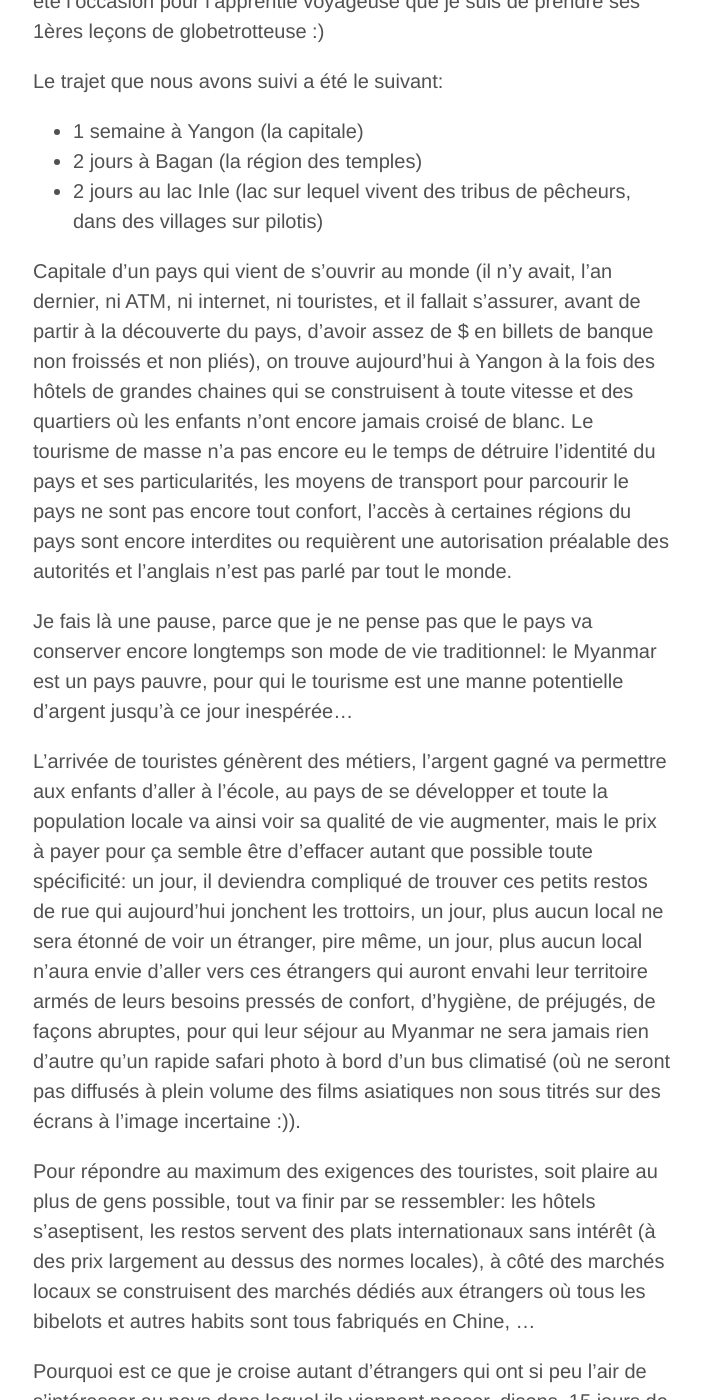
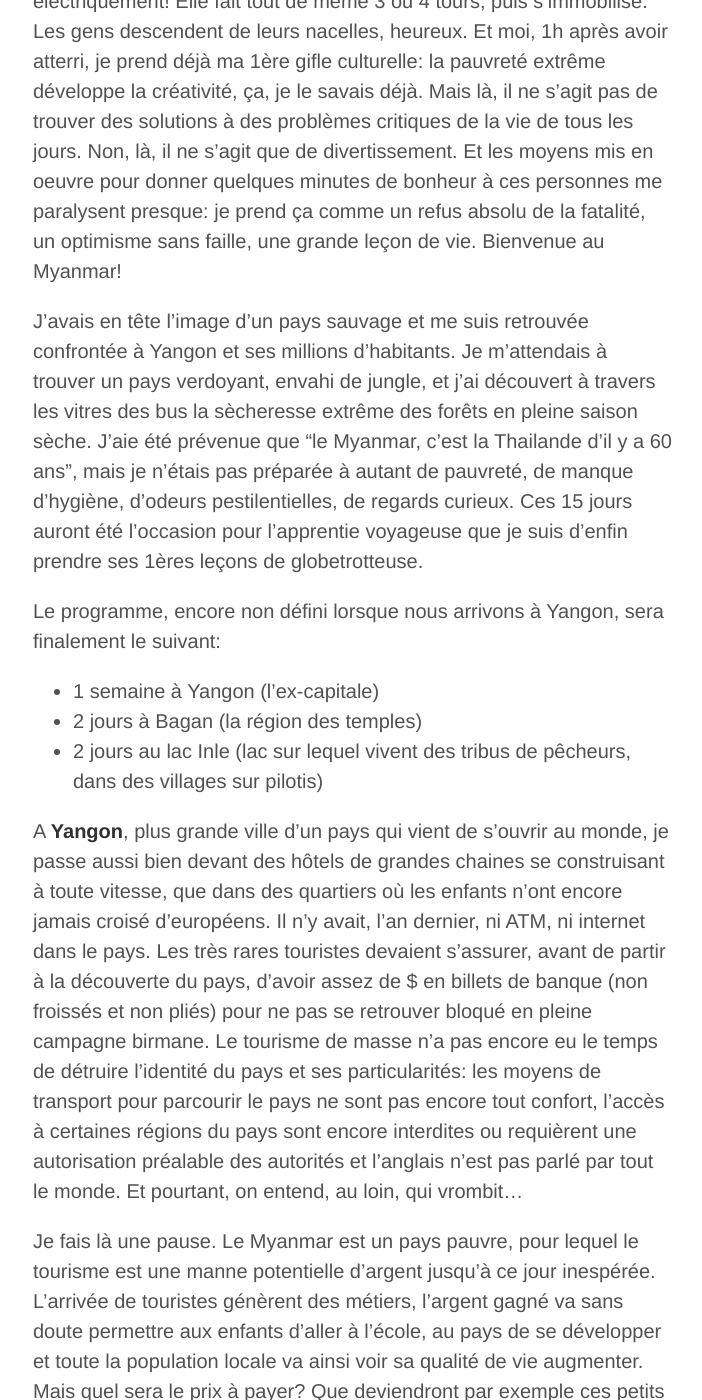
Before and after one commit to crossingborders/crossingborders.github.io, a Jekyll site: the page built from _posts/2014-03-30-Myanmar.md, in a window 1280 px wide and 1400 px high, scrolled down 412 px. Shown: the whole window, without its empty margins (287-989 px from the left). Built offline with Jekyll 4.4.1, drawn with Linux system fonts in a browser that asks for light colours; Markdown is read by kramdown in place of the engine named in the settings; some of the changed text lies outside the part shown.

Commit message:
Update 2014-03-30-Myanmar.md

```diff
--- a/_posts/2014-03-30-Myanmar.md
+++ b/_posts/2014-03-30-Myanmar.md
@@ -10,71 +12,79 @@ places:
   - name: Bagan
   - name: Inle Lake
 
-photoset: 72157648248658149
 ---
 
-OK, là oui, j'ai eu un choc culturel!
+Arrivée comme un cheveux sur la soupe au Myanmar sans avoir pris la moindre information pratique au préalable, le moins que je puisse dire c'est que j'ai été surprise.
 
-Arrivée comme un cheveux sur la soupe dans ce pays en pleine saison sèche, sans aucune connaissance sur l'endroit où nous sommes et avec pour seule idée en tête que le Myanmar est très verdoyant et envahi de jungle, le moins que je puisse dire c'est que je suis surprise :): que ce soit Yangon est ses millions d'habitants ou la sècheresse des forêts que nous traversons en bus, ça n'est pas DU TOUT, mais alors DU TOUT, ce à quoi je m'attendais! Et bien que j'aie été prévenue que "le Myanmar c'est la Thailande d'il y a 60 ans", je n'étais pas non plus préparée à autant de pauvreté, de manque d'hygiène. Ces 15 jours ont été l'occasion pour l'apprentie voyageuse que je suis de prendre ses 1ères leçons de globetrotteuse :)
+Le soir de notre arrivée, nous tombons sur une fête foraine. La grande roue, illuminée par des ampoules et des néons, trône au milieu d'un petit terrain vague, les gens nous regardent tous arriver d'un air à la fois surpris et heureux. 2 par 2, les gens montent dans les nacelles. Une fois tous les sièges occupés, quelques locaux, plus habiles et rapides que des singes, grimpent au sommet de la roue et la mette en branle en faisant contrepoids avec leurs corps. Elle n'est pas alimentée électriquement! Elle fait tout de même 3 ou 4 tours, puis s'immobilise. Les gens descendent de leurs nacelles, heureux. Et moi, 1h après avoir atterri, je prend déjà ma 1ère gifle culturelle: la pauvreté extrême développe la créativité, ça, je le savais déjà. Mais là, il ne s'agit pas de trouver des solutions à des problèmes critiques de la vie de tous les jours. Non, là, il ne s'agit que de divertissement. Et les moyens mis en oeuvre pour donner quelques minutes de bonheur à ces personnes me paralysent presque: je prend ça comme un refus absolu de la fatalité, un optimisme sans faille, une grande leçon de vie. Bienvenue au Myanmar!
 
-Le trajet que nous avons suivi a été le suivant:
-* 1 semaine à Yangon (la capitale)
+J'avais en tête l'image d'un pays sauvage et me suis retrouvée confrontée à Yangon et ses millions d'habitants.
+Je m'attendais à trouver un pays verdoyant, envahi de jungle, et j'ai découvert à travers les vitres des bus la sècheresse extrême des forêts en pleine saison sèche.
+J'aie été prévenue que "le Myanmar, c'est la Thailande d'il y a 60 ans", mais je n'étais pas préparée à autant de pauvreté, de manque d'hygiène, d'odeurs pestilentielles, de regards curieux.
+Ces 15 jours auront été l'occasion pour l'apprentie voyageuse que je suis d'enfin prendre ses 1ères leçons de globetrotteuse.
+
+Le programme, encore non défini lorsque nous arrivons à Yangon, sera finalement le suivant:
+* 1 semaine à Yangon (l'ex-capitale)
 * 2 jours à Bagan (la région des temples)
 * 2 jours au lac Inle (lac sur lequel vivent des tribus de pêcheurs, dans des villages sur pilotis)
 
-Capitale d'un pays qui vient de s'ouvrir au monde (il n'y avait, l'an dernier, ni ATM, ni internet, ni touristes, et il fallait s'assurer, avant de partir à la découverte du pays, d'avoir assez de $ en billets de banque non froissés et non pliés), on trouve aujourd'hui à Yangon à la fois des hôtels de grandes chaines qui se construisent à toute vitesse et des quartiers où les enfants n'ont encore jamais croisé de blanc. Le tourisme de masse n'a pas encore eu le temps de détruire l'identité du pays et ses particularités, les moyens de transport pour parcourir le pays ne sont pas encore tout confort, l'accès à certaines régions du pays sont encore interdites ou requièrent une autorisation préalable des autorités et l'anglais n'est pas parlé par tout le monde.
 
-Je fais là une pause, parce que je ne pense pas que le pays va conserver encore longtemps son mode de vie traditionnel: le Myanmar est un pays pauvre, pour qui le tourisme est une manne potentielle d'argent jusqu'à ce jour inespérée...
+A **Yangon**, plus grande ville d'un pays qui vient de s'ouvrir au monde, je passe aussi bien devant des hôtels de grandes chaines se construisant à toute vitesse, que dans des quartiers où les enfants n'ont encore jamais croisé d'européens.
+Il n'y avait, l'an dernier, ni ATM, ni internet dans le pays. Les très rares touristes devaient s'assurer, avant de partir à la découverte du pays, d'avoir assez de $ en billets de banque (non froissés et non pliés) pour ne pas se retrouver bloqué en pleine campagne birmane.
+Le tourisme de masse n'a pas encore eu le temps de détruire l'identité du pays et ses particularités: les moyens de transport pour parcourir le pays ne sont pas encore tout confort, l'accès à certaines régions du pays sont encore interdites ou requièrent une autorisation préalable des autorités et l'anglais n'est pas parlé par tout le monde.
+Et pourtant, on entend, au loin, qui vrombit...
 
-L'arrivée de touristes génèrent des métiers, l'argent gagné va permettre aux enfants d'aller à l'école, au pays de se développer et toute la population locale va ainsi voir sa qualité de vie augmenter, mais le prix à payer pour ça semble être d'effacer autant que possible toute spécificité: un jour, il deviendra compliqué de trouver ces petits restos de rue qui aujourd'hui jonchent les trottoirs, un jour, plus aucun local ne sera étonné de voir un étranger, pire même, un jour, plus aucun local n'aura envie d'aller vers ces étrangers qui auront envahi leur territoire armés de leurs besoins pressés de confort, d'hygiène, de préjugés, de façons abruptes, pour qui leur séjour au Myanmar ne sera jamais rien d'autre qu'un rapide safari photo à bord d'un bus climatisé (où ne seront pas diffusés à plein volume des films asiatiques non sous titrés sur des écrans à l'image incertaine :)).
 
-Pour répondre au maximum des exigences des touristes, soit plaire au plus de gens possible, tout va finir par se ressembler: les hôtels s'aseptisent, les restos servent des plats internationaux sans intérêt (à des prix largement au dessus des normes locales), à côté des marchés locaux se construisent des marchés dédiés aux étrangers où tous les bibelots et autres habits sont tous fabriqués en Chine, ...
-
-Pourquoi est ce que je croise autant d'étrangers qui ont si peu l'air de s'intéresser au pays dans lequel ils viennent passer, disons, 15 jours de vacances?
-
-Pourquoi est ce que je croise autant de gens, énorme appareil photo autour du cou, qui n'ont aucune envie de gouter à la gastronomie locale, d'aller faire leurs courses ailleurs qu'au 7/Eleven, qui ne déambule pas dans les rues le nez au vent mais ont un parcours précis permettant de voir un maximum des "choses à ne pas manquer" en un minimum de temps?
-
-A quoi sert de faire tout ce chemin si ça n'est pas pour essayer de découvrir aussi la population locale, de vivre "comme elle" (ou presque :)), même si pour ce faire il faut faire l'impasse sur un peu de confort ou voir "moins" de choses?
-
-Alors je m'interroge: n'y aurait t'il pas une façon de faire qui permettrait à un pays à la fois de se développer et de garder intactes son identité et ses traditions?
-Si vous avez un avis sur le sujet et souhaitez le partager, vous êtes les bienvenus pour laisser vos commentaires :)
+Je fais là une pause.
+Le Myanmar est un pays pauvre, pour lequel le tourisme est une manne potentielle d'argent jusqu'à ce jour inespérée. L'arrivée de touristes génèrent des métiers, l'argent gagné va sans doute permettre aux enfants d'aller à l'école, au pays de se développer et toute la population locale va ainsi voir sa qualité de vie augmenter.
+Mais quel sera le prix à payer? Que deviendront par exemple ces petits restos de rue qui aujourd'hui jonchent les trottoirs? Qu'adviendra t'il de la tenue traditionnelle des hommes et des femmes? Est ce que les locaux pourront continuer à chiquer le Bétel librement (ce mélange d'épices, de chaux et de noix d'arec roulé dans une feuille de bétel, utilisé comme digestif et stimulant, qui colore leurs dents en rouge et leur donne un regard vitreux)? Les bus locaux (dans lesquels sont diffusés à plein volume des films asiatiques non sous-titrés, sur des écrans à l'image incertaine) survivront ils?
+Pour répondre aux exigences des touristes et plaire au plus grand nombre, je crains que tout finisse par se ressembler: les hôtels se banaliseront, les restos serviront des plats internationaux sans intérêt (à des prix largement au dessus des normes locales). A côté des marchés locaux se construisent déjà des marchés dédiés aux étrangers, où bibelots et autres habits sont tous fabriqués en Chine...
+Aujourd'hui, les enfants (et beaucoup d'adultes) portent sur nous des regards intrigués devant la pâle couleur de notre peau, notre accoutrement si étrange, notre façon de parler et notre gestuelle pour eux si comique.
+Un jour, ils auront peut être le sentiment que ces étrangers ont envahi leur pays armés de leurs besoins pressés de confort, d'hygiène, de préjugés, de façons abruptes. Et que personne ne s'intéresse au fond à leur culture, leurs différences.
+Je comprend, en tant qu'Européenne, l'intérêt du confort, le côté rassurant qu'il peut y avoir à retrouver des enseignes connues lorsque l'on est en territoire inconnu, mais tout de même...
+Je vois tant de touristes qui n'ont pas l'air de s'intéresser au pays dans lequel ils viennent passer, disons, 15 jours de vacances. Appareil photo démesuré autour du cou, ils photographient tout ce qu'ils voient, locaux compris, sans penser une seconde à demander leur accord. Comme s'ils étaient au zoo.
+Je croise tant de personnes qui n'ont aucune envie de gouter à la gastronomie locale, refusent d'aller faire leurs courses ailleurs qu'au 7/Eleven, toisent les vendeurs de rue qui les interpellent et ont un parcours précis permettant de voir un maximum des "choses à ne pas manquer" en un minimum de temps. Pour ceux là, un séjour au Myanmar se résumera finalement à un safari photo à bord d'un bus climatisé.
+A quoi sert de faire tout ce chemin si ça n'est pas pour essayer de découvrir aussi la population locale, de vivre "comme elle" (ou presque!), même si pour ce faire il faut faire l'impasse sur un peu de confort ou voir "moins" de choses?
+Alors je m'interroge: n'y aurait t'il pas une façon de faire qui permettrait à un pays à la fois de se développer et de garder intactes son identité et ses traditions? Si vous avez un avis sur le sujet et souhaitez le partager, vous êtes les bienvenus pour laisser vos commentaires!!
 Bien, la pause est finie, je reprends mon récit!
 
-Nous avons donc passé 1 (longue) semaine à **YANGON**. Pour être tout à fait honnête, cette ville ne mérite pas autant d'attention que nous ne lui en avons porté, mais - raisons financières obligent ;) - c'est tout de même le temps que nous avons dû y rester.
 
-Cela nous a permis de prendre notre temps pour errer dans les rues du grand marché à ciel ouvert de la ville (un quartier entier avec ses rues à thème si pratiques lorsque vous cherchez quelque chose de précis, endroit magique malgré la saleté, le bruit et le monde!), de vivre l'arrivée d'un train en gare (et d'être témoin de toute la vie que ces endroits de passage génèrent), de visiter le temple shwe dagon (un immense site bouddhiste), de jouer au frisbee avec des locaux (si agiles et doués que s'en est presque énervant!) et de gouter aux plats locaux les moins "étranges" (ils mangent beaucoup d'abats en tout genre sous forme de brochettes, de plats et desserts frits. J'ai aussi souvent vu sur les étals de gros monceaux d'une pâte grisâtre indéfinissable ressemblant à de l'enduit).
+Nous avons donc passé 1 (longue) semaine à **Yangon**.
+Pour être tout à fait honnête, cette ville ne mérite pas autant d'attention que nous ne lui en avons porté, mais - réservations hôtelières obligent - nous nous sommes accrochés.
+Cela nous a permis de prendre notre temps pour errer dans les rues du grand marché à ciel ouvert de la ville: imaginez un quartier entier avec ses rues à thème si pratiques, un endroit magique malgré la saleté, le bruit et le monde.
+Nous avons vécu l'arrivée d'un train en gare et été témoins de la vie fourmillante que ces endroits de passage génèrent.
+Nous avons payé le prix fort pour visiter le temple Shwe dagon, un immense site bouddhiste.
+Nous avons joué au frisbee avec des locaux, si agiles et doués que s'en est presque énervant.
+Nous avons gouté aux plats locaux les moins "étranges". Ils mangent beaucoup d'abats en tout genre sous forme de brochettes, de plats à base de riz et d'oeuf frits, de desserts frits. Et tout un tas de plats indéfinissables, qui, pour l'heure du moins, resteront pour moi un mystère.
 
 
-Le trajet en bus de nuit qui mène de Yangon à Bagan s'est bien passé: pas trop mal installée, mais la route est telle que j'ai quand même du mal à dormir. Que de virages et de ravins vertigineux!
+Nous montons finalement dans le bus de nuit qui doit nous mener de Yangon à Bagan. Le voyage se passe bien: je ne suis pas trop mal installée, mais la route est tellement sinueuse, le long de ravins vertigineux, que j'ai malgré tout du mal à dormir.
 
 
-L'arrivée à **BAGAN** est mythique.
+L'arrivée de nuit à **Bagan** est mythique. Le taxi qui nous amène à l'hôtel se révèle être... Une carriole inconfortable, tirée par un cheval, dans laquelle nous nous entassons, tous les 3, le "chauffeur", son fils et nos sacs. La pauvre bête m'a donné l'impression de peiner pendant les 30 minutes qu'aura duré le trajet, à glisser sur le goudron. Heureusement pour elle, il faisait nuit et froid. L'homme nous apprend qu'il fait le taxi à l'aube, lorsque arrivent les touristes, puis qu'il part aux champs. Son fils n'a pas plus de 5 ans et me donne l'impression d'être déjà "en formation".
 
-Le taxi qui nous amène à l'hôtel se révèle être... Une carriole inconfortable tirée par un pauvre cheval dans laquelle nous nous entassons, tous les 3, le "chauffeur", son fils et tous nos sacs. J'ai eu pitié de cette pauvre bête tout le chemin, heureusement qu'il faisait nuit et froid!
+Bagan est un vaste site archéologique bouddhique de près de 50 km2, situé dans la région de Mandalay (au centre du Myanmar), réputé pour ses temples birmans magnifiques, les stupas. Pour la petite histoire, il y a très longtemps (du IXe au XIIIe siècle), ce lieu a été la capitale du royaume de Pagan, le premier empire birman. Occupé par plusieurs villages souvent construits à proximité de groupes de stupas, le site se trouve dans une zone sismique et a subi de nombreux tremblements de terre ayant provoqué beaucoup de dégâts. Mais malgré tout, presque 3000 temples de brique se dressent (plus ou moins fièrement) dans cette région quasi désertique.
+Les plus grandes stupas, rénovées ou reconstruites, sont envahies de monde: bus de visiteurs, vendeurs ambulants, guides autoproclamés parlant parfaitement anglais (la plupart n'ont pas 15 ans). Nous louons des vélos (malgré la chaleur et la difficulté de pédaler dans le sable!) et partons tant bien que mal visiter d'autres endroits tout aussi magiques et quasi déserts. La beauté de ces immenses temples rouge ou recouverts de peinture blanche et or, au milieu du désert, est à couper le souffle.
 
-Bagan est un vaste site archéologique bouddhique de près de 50 km2, situé dans la région de Mandalay (au centre du Myanmar), réputé pour ses temples birmans magnifiques, les stupas.
+La ville est aussi réputée pour ses ateliers de laque: nous en visitons un et apprenons avec surprise la difficulté, la patience et la précision que nécessite cet art. Il faut en effet jusqu'à 9 mois de travail pour créer certaines pièces. La gravure des dessins exigent un travail long et minutieux, chaque trait de pinceau est appliqué avec méthode, chaque couche de laque appliquée séche plusieurs mois, chaque pièce est travaillée par plusieurs personnes.
 
-Pour la petite histoire, il y a très longtemps (du IXe au XIIIe siècle), ce lieu a été la capitale du royaume de Pagan, le premier empire birman. Occupé par plusieurs villages souvent construits à proximité de groupes de stupas, le site se trouve dans une zone sismique et a subi de nombreux tremblements de terre ayant provoqué beaucoup de dégâts. Mais malgré tout, presque 3000 temples de brique se dressent (plus ou moins fièrement) dans cette région quasi désertique.
+Le must à Bagan consiste à monter à bord d'une mongolfière pour aller assister au lever du soleil sur le site: une vision magnifique, à en croire les photos que j'ai pu voir. Malheureusement, les tarifs étant prohibitifs (400 USD par personne), je n'aurai pas le privilège d'assister à ce spectacle du ciel. Je profiterai à la place, du haut d'une stupa, d'un coucher de soleil aux couleurs magnifiques sur la plaine environnante.
 
-Les plus grandes stupas, rénovées ou reconstruites, sont envahies de monde: bus de visiteurs, vendeurs ambulants, guides autoproclamés parlant parfaitement anglais (la plupart n'ont pas 15 ans). Louer un vélo malgré la chaleur permet de visiter d'autres endroits tout aussi magiques et quasi déserts.
-Le must consiste à monter à bord d'une mongolfière pour aller assister au lever du soleil sur le site: une vision magnifique, à en croire toutes les photos que j'ai pu voir. Malheureusement, les tarifs étant prohibitifs (400 USD par personne), je n'aurai pas le privilège d'assister à ce spectacle du ciel, mais profiterai malgré tout d'un superbe coucher de soleil du haut d'une stupa.
 
-Je retiendrai de mon passage à Bagan la beauté de ces immenses temples rouge ou recouverts de peinture blanche et or au milieu du désert, les couleurs magnifique d'un coucher de soleil depuis le haut d'une stupa, ses ateliers de laque et la patience nécessaire à la création d'une pièce (jusqu'à 9 mois!)... Et la difficulté de faire du vélo dans le sable :)
+A peine le temps d'arriver que nous devons déjà repartir: quelques heures cahotiques de bus sont nécessaires pour parcourir la route de Bagan à Nyaungshwe, porte d'entrée du parc national dans lequel se trouve l'**Inle Lake**. C'est lors de ce voyage que je comprend l'importance de choisir sa destination en fonction de la saison: les paysages, verdoyants après la saison des pluies, sont très secs en cette période (et les départs de feux spontanés apparemment très courants). Je vais devoir attendre une prochaine visite pour avoir droit à la jungle birmane!
 
-Quelques heures cahotiques de bus sont nécessaires pour parcourir la route de Bagan à Nyaungshwe, porte d'entrée du parc national dans lequel se trouve l'**INLE LAKE**.
+Comme à Bagan, il y a, là aussi, beaucoup de touristes. En majorité Français d'ailleurs: en discutant avec un local, j'apprend que nous sommes même les plus nombreux à venir nous régaler des paysages de la région par rapport aux autres nationalités.
+La visite du lac est une balade très agréable: le bateau, long, fin et au raz de l'eau (nous sommes assis les uns derrière les autres) me donne l'impression agréable de flotter à la surface.
+Nous découvrons avec stupeur que les iles flottantes sont envahies de stands de souvenirs, et que le capitaine a un parcours (et un timing) très précis en tête.
+Après avoir refusé de nous arrêter aux endroits les plus encombrés, nous visitons tout de même un atelier de tissage de la soie et du lotus (si, si, ils tissent le lotus) et rencontrons quelques femmes girafes, au regard fier et insoumis (d'ailleurs, non, elles ne meurent pas si elles retirent leur collier, comme je le croyais).
+Nous passons le reste de l'après midi à arpenter les "allées" de ce village sur l'eau (dans lequel se trouve même une école). Les maisons sur pilotis tiennent debout comme par enchantement. Nous passons devant des champs flottants de fleurs, de tomates et autres légumes.
+Sur le chemin du retour, nous avons croisé ces pécheurs si typiques du coin: debout sur leurs barques, ils rament avec une jambe tout en pêchant d'une façon bien particulière. Leurs outils sont composés d'une grande cage conique sans fond, percée d'un trou au sommet, et d'un harpon. La cage, lancée dans l'eau, piège les poissons qu'ils harponnent alors via le trou, qui dépasse de la surface. Si cette description de leur technique de pêche vous semble aussi confuse qu'à moi, je vous invite à aller voir la galerie photo!
 
-C'est pendant ce voyage que je comprend l'importance de bien choisir sa saison avant d'aller quelque part: les paysages, verdoyants après la saison des pluies, sont très secs en cette période (et les départs de feux spontanés apparemment très courants). Je vais devoir attendre une prochaine visite pour avoir droit à la jungle birmane!
 
-Là aussi, beaucoup de touristes, en majorité Français d'ailleurs: il semblerait que nous soyons même les plus nombreux à venir nous régaler des paysages de la région par rapport aux autres nationalités.
+Ce voyage au Myanmar n'aura duré que peu de temps, mais laissera son empreinte.
+Je repartirai de là aussi avec un goût d'inachevé: je n'ai pas réussi à m'intégrer à la culture locale pour en saisir les subtilités. Pourtant, contrairement à Koh Tao, les occasions n'ont pas manquées. Est ce un problème de langue, de manque de temps, de curiosité? Ou n'étais je peut être simplement pas prête à me confronter à autant de différences?
+Ce sera la 2ème leçon que je retiendrai depuis mon départ: **qui veut réellement voyager doit être prêt à sortir de sa zone de confort.**
 
-La visite du lac est une balade très agréable: le bateau, long, fin et au raz de l'eau (nous sommes assis les uns derrière les autres) me donne l'impression agréable de flotter à la surface.
 
-Les ilots flottants sont envahis de stands de souvenirs - nous avons tout de même visité un atelier de tissage de la soie et du lotus (si, si, ils tissent le lotus) et rencontré quelques femmes girafes (d'ailleurs, non, elles ne meurent pas si elles retirent leur collier, comme je le croyais!) - , nous avons arpenté les "allées" de ce village sur l'eau (dans lequel il y a même une école!), vu des champs flottants de fleurs, de tomates et autres légumes, et croisé ces pécheurs si typiques du coin qui rament avec leur jambe pour garder leurs mains libres et les reposer. Une bien belle journée...
-
-Ce voyage au Myanmar n'aura duré que 2 semaines, mais laissera son empreinte.
-
-Le regard curieux et parfois insistant de locaux qui n'ont jamais vu un blanc, l'hygiène quasi inexistante, les odeurs de la rue, les dents rouge et le regard vitreux de ceux qui chiquent le Bétel (un mélange de différentes épices, de chaux et de noix d'arec, le tout roulé dans une feuille de bétel, qui aide à la digestion et serait un stimulant), la vie fourmillante autour des gares, les champs de stupas à perte de vue, les maisons sur pilotis qui tiennent debout comme par enchantement, ...
-
-Et le vrombissement du tourisme de masse, au loin, qui se fait entendre.
-
-J'ai l'impression d'avoir passé ma 1ère étoile de voyageuse :)
+Après ces 15 jours tellement riches et intenses, il est temps pour moi de rentrer en France pour quelques semaines.
+J'ai l'impression d'avoir passé ma 1ère étoile de voyageuse!
```
Also changed, not shown: other parts of _posts/2014-03-30-Myanmar.md (+2 -0 lines).
